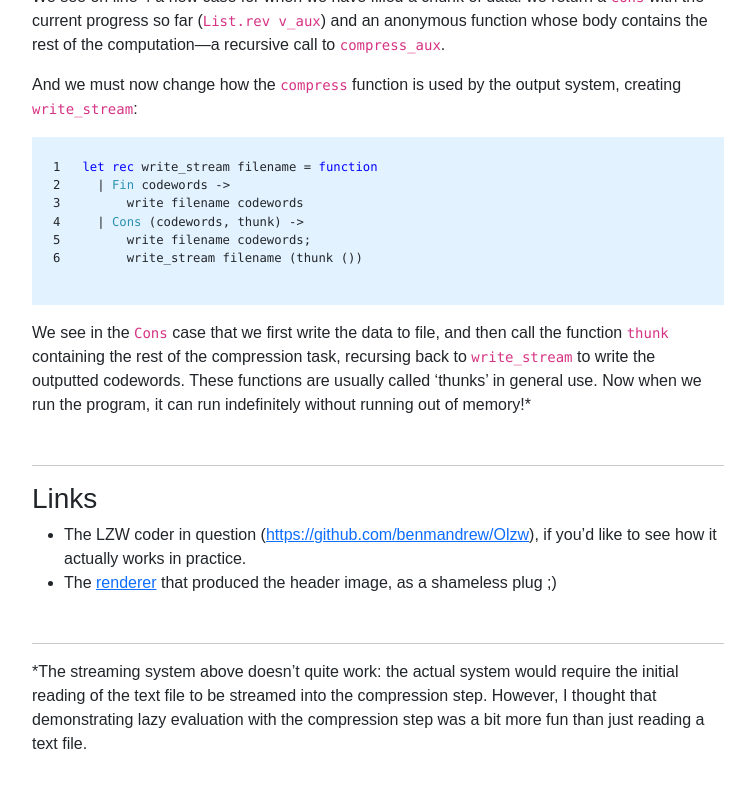
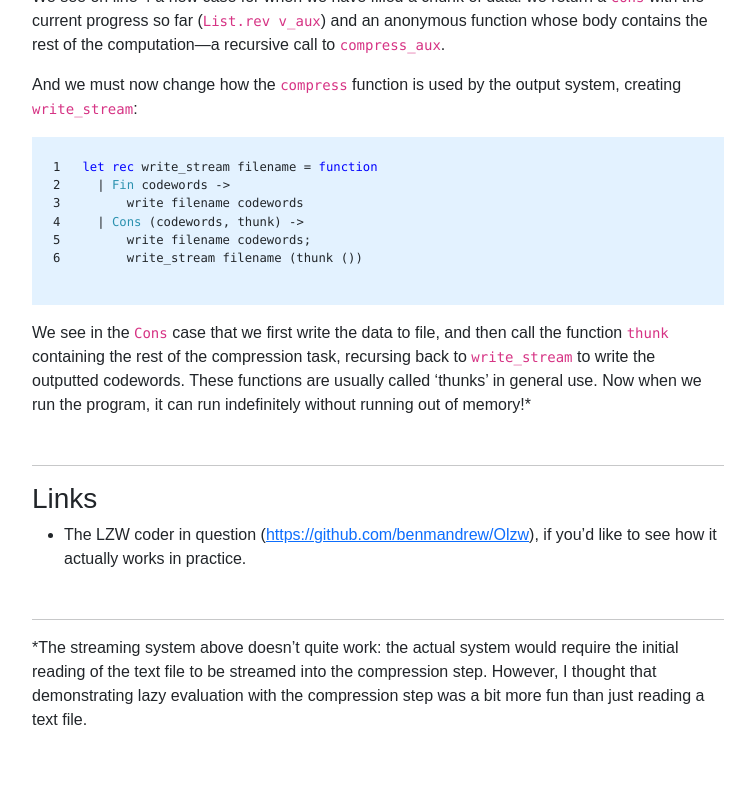
Before and after one commit to benmandrew/benmandrew.github.io, a Jekyll site: the page built from _posts/2022-07-12-ocaml-tricks-for-long-computations.markdown, in a window 1280 px wide and 900 px high, scrolled down 4224 px. Shown: the top 788 px of the window, without its empty margins (262-1017 px from the left). Built offline with Jekyll 4.4.1, drawn with Linux system fonts in a browser that asks for light colours.

Commit message:
Correct ocaml-tricks

```diff
--- a/_posts/2022-07-12-ocaml-tricks-for-long-computations.markdown
+++ b/_posts/2022-07-12-ocaml-tricks-for-long-computations.markdown
@@ -125,7 +125,6 @@ We see in the `Cons` case that we first write the data to file, and then call th
 ### Links
 
 - The LZW coder in question ([https://github.com/benmandrew/Olzw](https://github.com/benmandrew/Olzw)), if you'd like to see how it actually works in practice.
-- The [renderer](https://github.com/benmandrew/Otorus) that produced the header image, as a shameless plug ;)
 
 <div style="padding-top: 1em;"></div>
 
```
